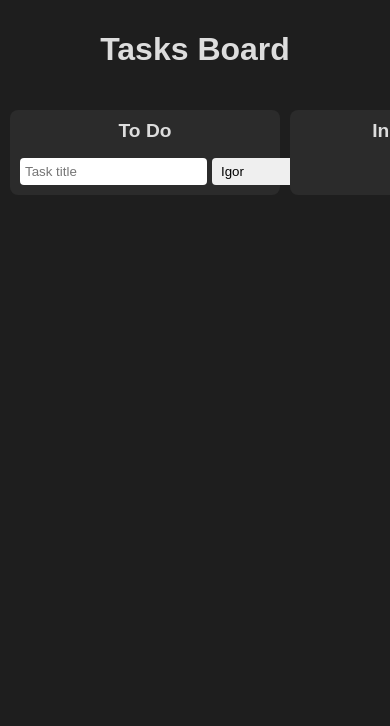
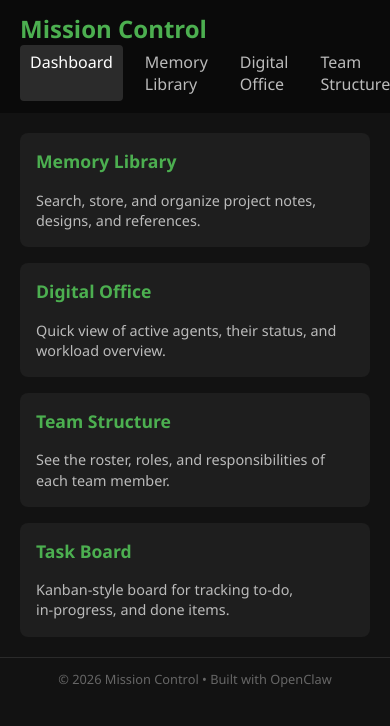
Before and after one commit to icaribe/mission-control-synthetica, a plain HTML site: page openclaw/src/skills/dashboard/index.html in a window 390 px wide. Drawn offline with Linux system fonts and the light colour scheme.

Commit message:
Revamp dashboard to showcase Memory Library, Digital Office, and Team Structure pages with responsive cards and navigation

```diff
--- a/openclaw/src/skills/dashboard/index.html
+++ b/openclaw/src/skills/dashboard/index.html
@@ -2,81 +2,73 @@
 <html lang="en">
 <head>
 <meta charset="UTF-8">
-<title>Tasks Board</title>
+<title>Mission Control</title>
 <style>
-  body {font-family: Arial, sans-serif; background:#1e1e1e; color:#ddd; margin:0; padding:0;}
-  .board {display:flex; gap:10px; padding:10px; overflow-x:auto;}
-  .column {flex:1; min-width:250px; background:#2b2b2b; border-radius:8px; padding:10px; display:flex; flex-direction:column;}
-  .column h2 {margin-top:0; font-size:1.2em; text-align:center;}
-  .card {background:#3a3a3a; border-radius:5px; padding:8px; margin:5px 0; cursor:move;}
-  .card .title {font-weight:bold;}
-  .card .assigned {font-size:0.9em; color:#aaa;}
-  .add-task {margin-top:auto; display:flex; gap:5px;}
-  .add-task input, .add-task select, .add-task button {padding:5px; border:none; border-radius:4px;}
-  .add-task input, .add-task select {flex:1;}
-  .add-task button {background:#4caf50; color:#fff; cursor:pointer;}
+  body {font-family: 'Segoe UI', Arial, sans-serif; background:#121212; color:#e0e0e0; margin:0; padding:0;}
+  header {background:#0a0a0a; padding:12px 20px; display:flex; justify-content:space-between; align-items:center; flex-wrap:wrap;}
+  header h1 {margin:0; font-size:1.5rem; color:#4caf50;}
+  nav {display:flex; gap:12px;}
+  nav a {color:#bbb; text-decoration:none; font-weight:500; padding:6px 10px; border-radius:4px;}
+  nav a:hover {background:#1f1f1f; color:#fff;}
+  nav .active {background:#2b2b2b; color:#fff;}
+  main {padding:20px; display:grid; grid-template-columns:repeat(auto-fit, minmax(260px, 1fr)); gap:16px;}
+  .card {background:#1e1e1e; border-radius:8px; padding:16px; cursor:pointer; transition:transform 0.15s;}
+  .card:hover {transform:scale(1.03);}
+  .card h3 {margin-top:0; font-size:1.1rem; color:#4caf50;}
+  .card p {margin:8px 0 0; font-size:0.9rem; color:#bbb; line-height:1.4;}
+  .card img {width:100%; border-radius:4px; margin-top:8px;}
+  .footer {text-align:center; padding:12px; font-size:0.8rem; color:#666; border-top:1px solid #2a2a2a;}
 </style>
 </head>
 <body>
-<h1 style="text-align:center; padding:10px;">Tasks Board</h1>
-<div class="board" id="board">
-  <div class="column" data-status="todo">
-    <h2>To Do</h2>
-    <div class="cards" id="todo-cards"></div>
-    <div class="add-task">
-      <input type="text" id="new-title" placeholder="Task title" />
-      <select id="new-assignee"><option value="Igor">Igor</option><option value="Synthética">Synthética</option></select>
-      <button onclick="addTask()">Add</button>
-    </div>
+<header>
+  <h1>Mission Control</h1>
+  <nav>
+    <a href="index.html"          class="active">Dashboard</a>
+    <a href="memory.html"         >Memory Library</a>
+    <a href="office.html"         >Digital Office</a>
+    <a href="team.html"           >Team Structure</a>
+  </nav>
+</header>
+
+<main>
+  <!-- Memory Library -->
+  <div class="card" onclick="location.href='memory.html'">
+    <h3>Memory Library</h3>
+    <p>Search, store, and organize project notes, designs, and references.</p>
   </div>
-  <div class="column" data-status="inprogress">
-    <h2>In Progress</h2>
-    <div class="cards" id="inprogress-cards"></div>
+
+  <!-- Digital Office -->
+  <div class="card" onclick="location.href='office.html'">
+    <h3>Digital Office</h3>
+    <p>Quick view of active agents, their status, and workload overview.</p>
   </div>
-  <div class="column" data-status="done">
-    <h2>Done</h2>
-    <div class="cards" id="done-cards"></div>
+
+  <!-- Team Structure -->
+  <div class="card" onclick="location.href='team.html'">
+    <h3>Team Structure</h3>
+    <p>See the roster, roles, and responsibilities of each team member.</p>
   </div>
-</div>
+
+  <!-- Task Board -->
+  <div class="card" onclick="location.href='taskboard.html'">
+    <h3>Task Board</h3>
+    <p>Kanban‑style board for tracking to‑do, in‑progress, and done items.</p>
+  </div>
+</main>
+
+<footer class="footer">
+  © 2026 Mission Control • Built with OpenClaw
+</footer>
+
+<!-- Optional: small script to highlight active nav link -->
 <script>
-let tasks = JSON.parse(localStorage.getItem('tasks')||'[]');
-function save(){localStorage.setItem('tasks',JSON.stringify(tasks));}
-function render(){
-  ['todo','inprogress','done'].forEach(status=>{
-    const container=document.getElementById(status+'-cards');
-    container.innerHTML='';
-    tasks.filter(t=>t.status===status).forEach(t=>{
-      const card=document.createElement('div');
-      card.className='card';
-      card.draggable=true;
-      card.dataset.id=t.id;
-      card.innerHTML=`<div class="title">${t.title}</div><div class="assigned">Assigned to: ${t.assignee}</div>`;
-      card.ondragstart=e=>{e.dataTransfer.setData('text/plain',t.id);};
-      container.appendChild(card);
+  document.querySelectorAll('nav a').forEach(link => {
+    link.addEventListener('click', () => {
+      document.querySelectorAll('nav a').forEach(l => l.classList.remove('active'));
+      link.classList.add('active');
     });
   });
-}
-function addTask(){
-  const title=document.getElementById('new-title').value.trim();
-  const assignee=document.getElementById('new-assignee').value;
-  if(!title) return alert('Title required');
-  const id=Date.now().toString();
-  tasks.push({id,title,assignee,status:'todo'});
-  save();
-  render();
-  document.getElementById('new-title').value='';
-}
-// Drag & drop between columns
-document.querySelectorAll('.column').forEach(col=>{
-  col.ondragover=e=>e.preventDefault();
-  col.ondrop=e=>{
-    const id=e.dataTransfer.getData('text/plain');
-    const status=col.dataset.status;
-    const task=tasks.find(t=>t.id===id);
-    if(task){task.status=status; save(); render();}
-  };
-});
-render();
 </script>
 </body>
 </html>
```
